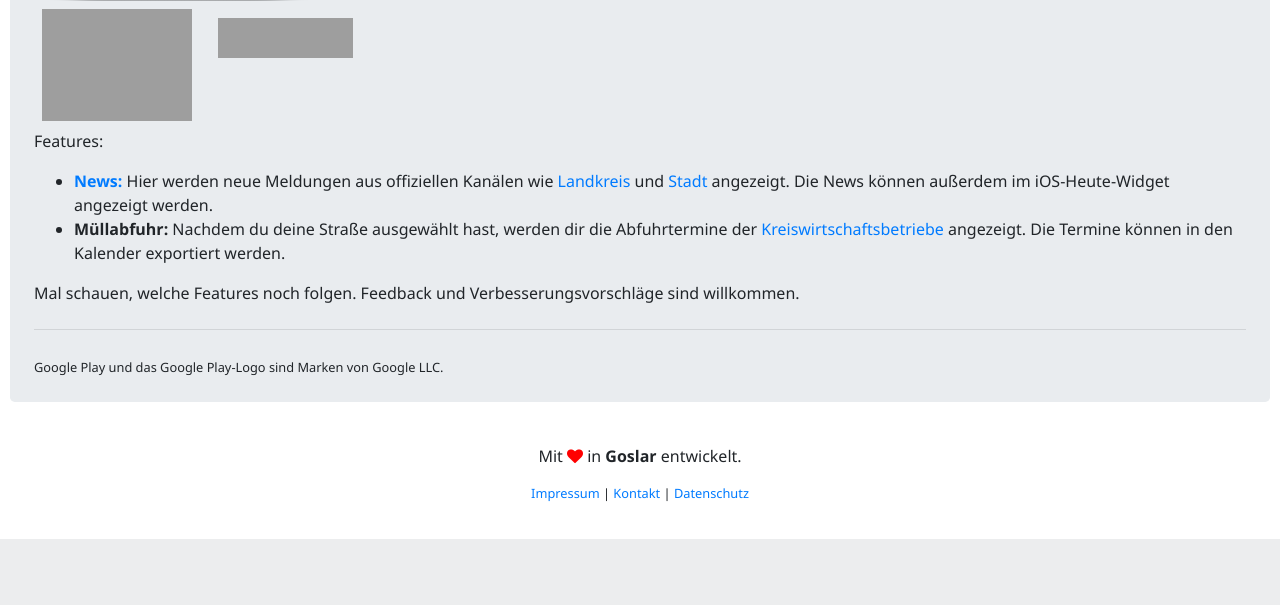
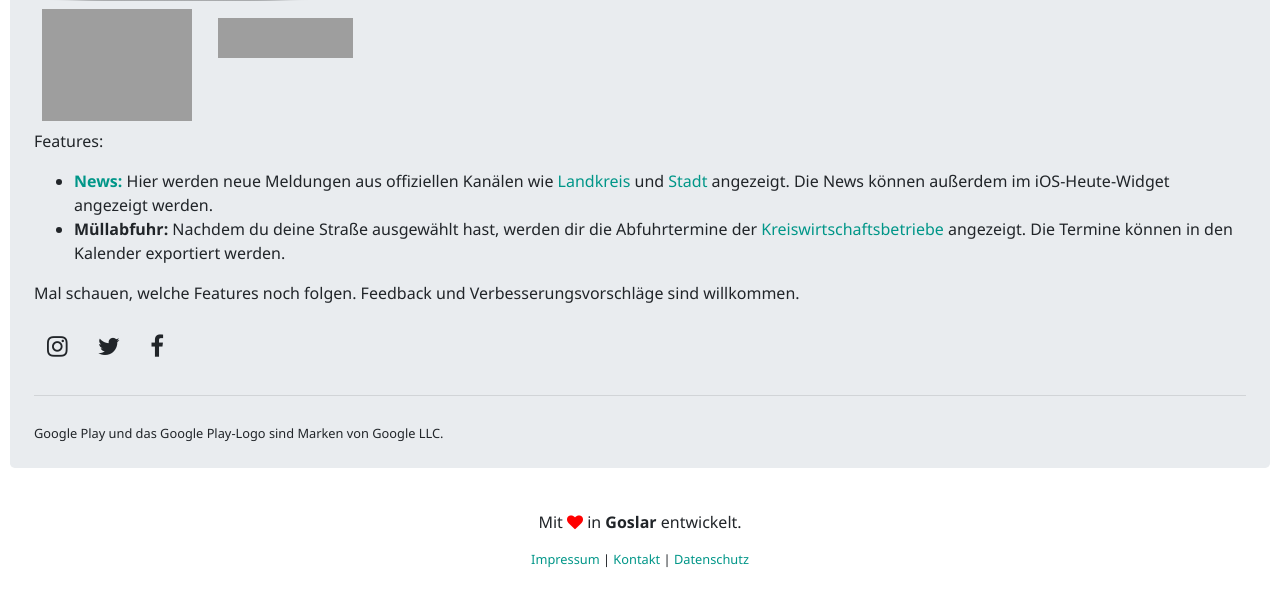
Before and after one commit to DanielGrams/cityservice, a Flask app: page / in a window 1280 px wide. Shown: the part 728-1333 px from the top of the page. Before the commit the page ends 1267 px from the top, so only its background shows below. Run offline with Flask 2, Linux system fonts and the light colour scheme; some libraries are stand-ins or nearby versions; grey boxes are pictures that could not be loaded.

Commit message:
Social Media

```diff
--- a/static/site.css
+++ b/static/site.css
@@ -1,3 +1,7 @@
+a, a:hover {
+    color: #009688;
+}
+
 .navbar {
     background-color: lightslategray;
     font-size: 1em;
@@ -29,3 +33,9 @@
 footer {
     padding: 10px;
 }
+
+.social-btn {
+    /* background-color: #009688;
+    color: white; */
+    font-size: 1.5rem;
+}
--- a/templates/index.html
+++ b/templates/index.html
@@ -33,6 +33,12 @@ Goslar Service App
         </ul>
         <p>Mal schauen, welche Features noch folgen. Feedback und Verbesserungsvorschläge sind willkommen.</p>
 
+        <div>
+            <a class="btn social-btn" href="https://www.instagram.com/goslarservice" target="_blank"><i class="fa fa-instagram"></i></a>
+            <a class="btn social-btn" href="https://www.twitter.com/goslarservice" target="_blank"><i class="fa fa-twitter"></i></a>
+            <a class="btn social-btn" href="https://fb.me/goslarservice" target="_blank"><i class="fa fa-facebook"></i></a>
+        </div>
+
         <hr class="my-4">
         <small>Google Play und das Google Play-Logo sind Marken von Google LLC.</small>
       </div>
```
